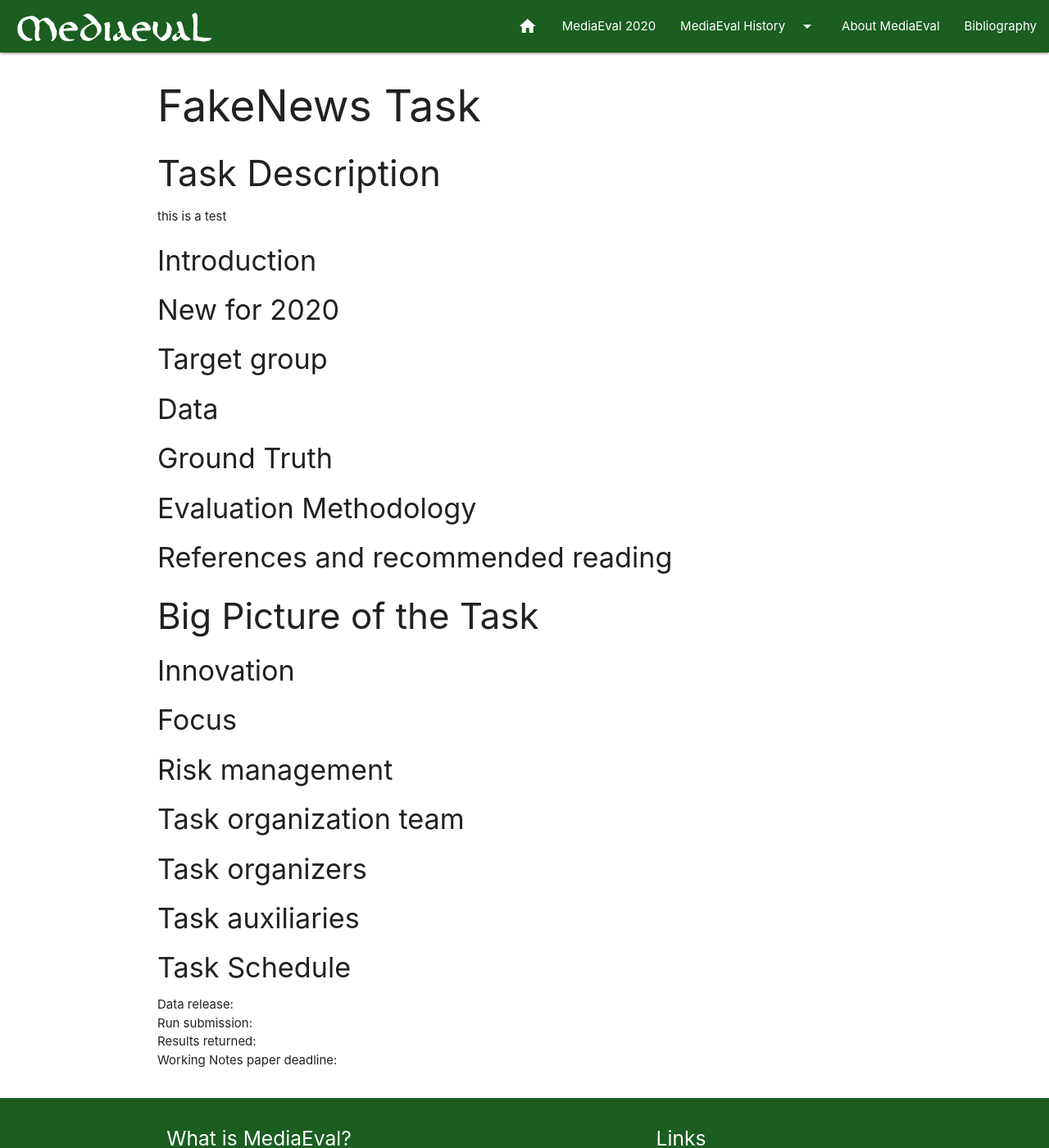
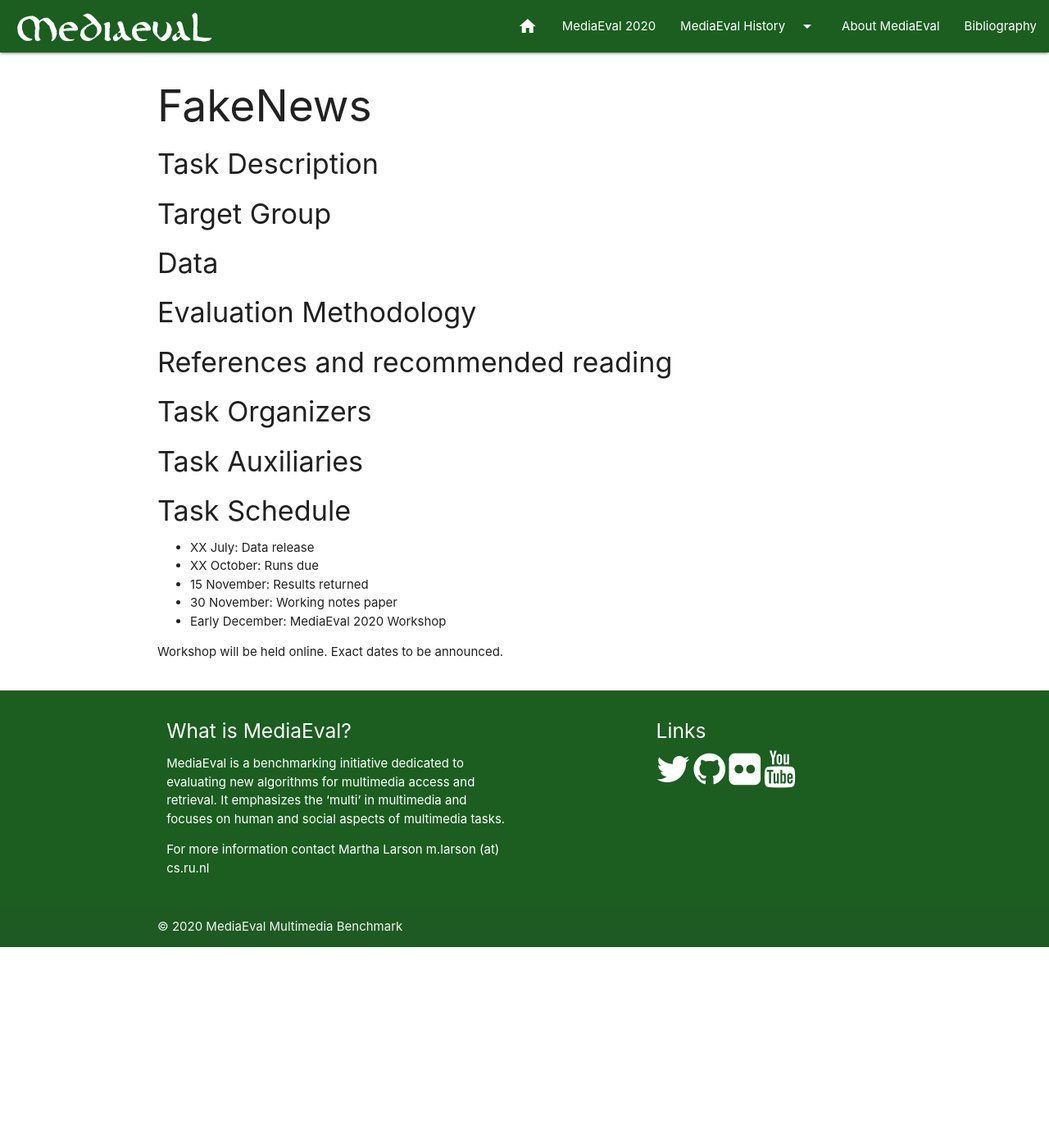
Before and after one commit to multimediaeval/multimediaeval.github.io, a Jekyll site: the page built from _editions/2020/tasks/fakenews.md, in a window 1280 px wide and 1400 px high. Shown: the whole window at 82% size. Built offline with Jekyll 4.4.1, drawn with Linux system fonts in a browser that asks for light colours.

Commit message:
Update fakenews.md
Template and tweaks.

```diff
--- a/_editions/2020/tasks/fakenews.md
+++ b/_editions/2020/tasks/fakenews.md
@@ -5,60 +5,42 @@
 hide: true
 
 # required info
-title: FakeNews Task
-subtitle: subtitle
-blurb: This is the blurb for fakenews task
+title: FakeNews
+subtitle: Corona virus and 5G conspiracy
+blurb:
 ---
-
-<!-- # suggested structure below-->
-
-### Task Description
-
-this is a test
-
-#### Introduction
+<!-- # please respect the structure below-->
 
 
-#### New for 2020
+#### Task Description
 
 
-#### Target group
+#### Target Group
 
 
 #### Data
-
-
-#### Ground Truth
 
 
 #### Evaluation Methodology
 
 
 #### References and recommended reading
+<!-- # Please use the ACM format for references https://www.acm.org/publications/authors/reference-formatting (but no DOI needed)-->
+<!-- # The paper title should be a hyperlink leading to the paper online-->
 
 
-### Big Picture of the Task
-
-#### Innovation
+#### Task Organizers
+<!-- # add the email address of the contact organizer-->
 
 
-#### Focus
-
-
-#### Risk management
-
-
-#### Task organization team
-
-
-#### Task organizers
-
-
-#### Task auxiliaries
-
+#### Task Auxiliaries
+<!-- # if there are people helping with the task, but are not bearing the main responsibility for the task, they are auxiliaries. Please delete this heading if you have no auxiliaries-->
 
 #### Task Schedule
-Data release: \\
-Run submission: \\
-Results returned: \\
-Working Notes paper deadline:
+* XX July: Data release <!-- # Replace XX with your date. Latest possible is 31 July-->
+* XX October: Runs due <!-- # Replace XX with your date. Latest possible is 31 October-->
+* 15 November: Results returned  <!-- Fixed. Please do not change-->
+* 30 November: Working notes paper  <!-- Fixed. Please do not change-->
+* Early December: MediaEval 2020 Workshop <!-- Fixed. Please do not change-->
+
+Workshop will be held online. Exact dates to be announced.
```
